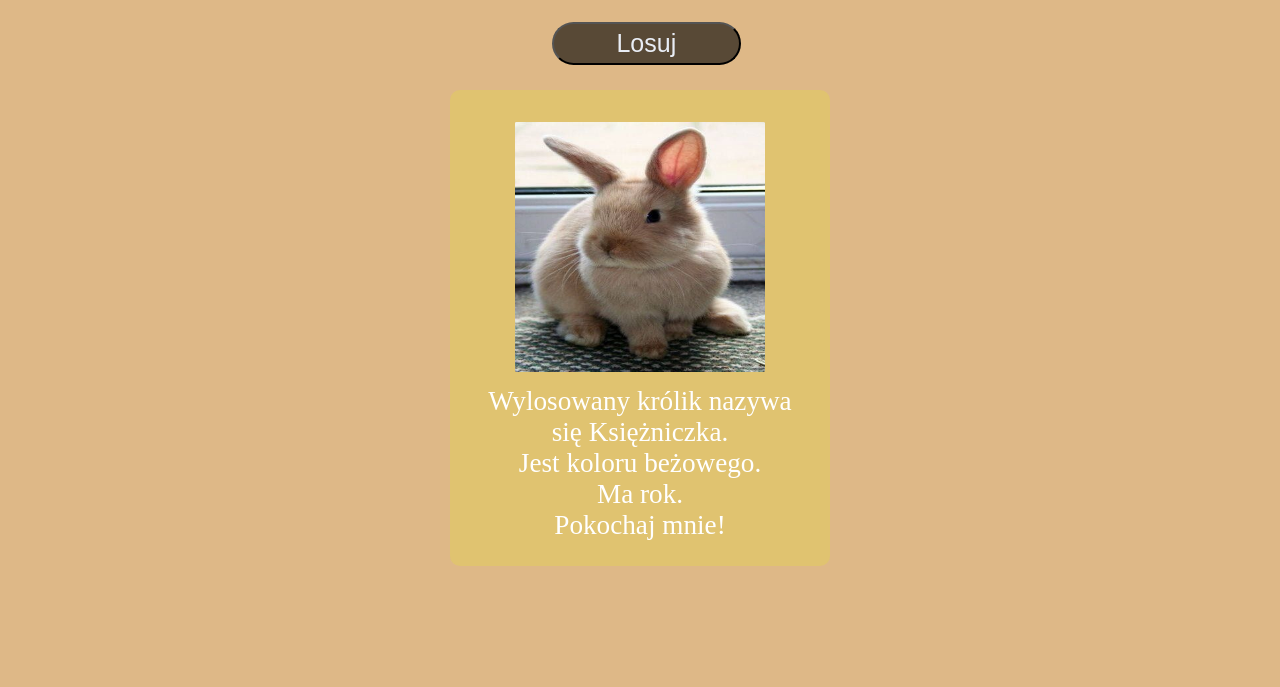
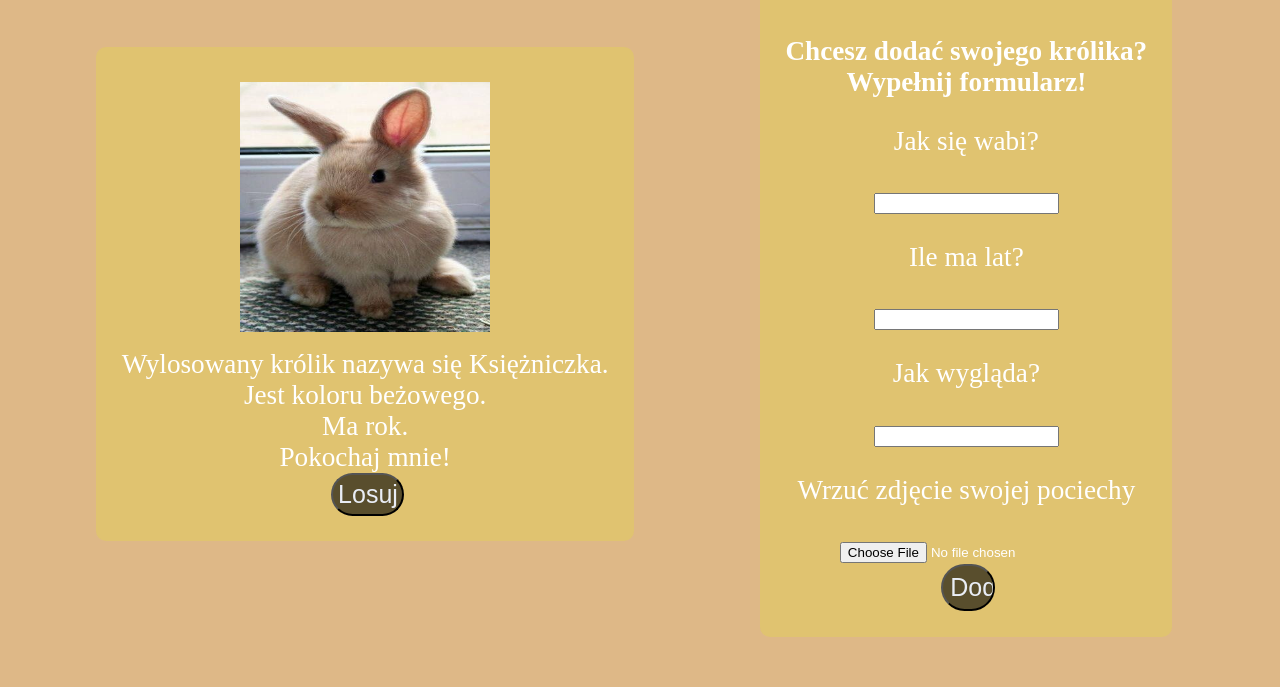
Before and after one commit to PaulinaSob/obiekty, a plain HTML site: page index.html in a window 1280 px wide. Shown: the part 113-800 px from the top of the page. Drawn offline with Linux system fonts and the light colour scheme.

Commit message:
dodanie dodawania

```diff
--- a/index.html
+++ b/index.html
@@ -14,11 +14,12 @@
             color:rgb(120, 100, 44);
             text-align: center;
         }
-        #wylosowany{
+        #losowanie{
             padding:2%;
+            float: left;
+            margin-left:7%;
+            margin-right:5%;
             margin-top:2%;
-            margin-left:35%;
-            margin-right:35%;
             border-radius: 10px;
             text-align:center;
             background-color:rgb(224, 195, 112);
@@ -33,6 +34,7 @@
         #guzik{
             background-color:rgba(0,0,0,0.6);
             margin-left: 43%;
+            width:400px;
             margin-right:42%;
             font-size:25px;
             padding: 5px;
@@ -41,16 +43,53 @@
             border-radius: 3vw;
             color:rgb(233, 237, 245);
         }
+        #dodawanie{
+            float:left;
+            margin-left:5%;
+            margin-right:5%;
+            margin-top:-3%;
+            padding:2%;
+            border-radius: 10px;
+            text-align:center;
+            background-color:rgb(224, 195, 112);
+            color:white;
+        }
+        #dodaj{
+            background-color:rgba(0,0,0,0.6);
+            margin-left: 43%;
+            margin-right:42%;
+            font-size:25px;
+            padding: 2%;
+            width:15%;
+            text-align: center;
+            border-radius: 3vw;
+            color:rgb(233, 237, 245);
+        }
 
     </style>
 </head>
-<body>
+<div>
     <main><h1>Wylosuj sobie królika!</h1></main>
-    <form><button id="guzik">Losuj</button></form>
-    <div id="container"></div>
+    <div id="losowanie"><div id="container">
+
+    </div>
+    <form><button id="guzik">Losuj</button></form></div>
+    <div id="dodawanie">
+        <p><b>Chcesz dodać swojego królika?<br>Wypełnij formularz!</b></p>
+        <form>
+        <p>Jak się wabi?</p>
+        <input type="text" id="imie">
+        <p>Ile ma lat?</p>
+        <input type="number" id="wiek">
+        <p>Jak wygląda?</p>
+        <input type="text" id="wyglad">
+        <p>Wrzuć zdjęcie swojej pociechy</p>
+        <input type="file" id="zdjecie">
+        <input type="button" id="dodaj" value="Dodaj">
+        </form></div>
 <script>
     let guzik=document.getElementById("guzik");
-
+    let dodaj=document.getElementById("dodaj");
 
     const krolik1={
         imie: "Łatek",
@@ -87,7 +126,27 @@
         img: '<img src="krolik5.png">',
         powitanie: "Pogłaszczesz mnie?"
     }
+
     const tablica = [krolik1,krolik2,krolik3,krolik4,krolik5];
+    const tablica1=[];
+    let dodatkowa=1;
+
+    dodaj.addEventListener('click',dodawanie(tablica));
+    function dodawanie(tablica){
+        let imie=document.getElementById("imie").value;
+        let wiek=document.getElementById("wiek").value;
+        let wyglad=document.getElementById("wyglad").value;
+        let zdjecie=document.getElementById("zdjecie");
+
+    tablica1[dodatkowa]={
+        imie: imie,
+        kolor: wyglad,
+        wiek: wiek,
+        img: zdjecie
+    }
+
+    dodatkowa++;
+    }
 
     guzik.addEventListener('click',losowanie(tablica));
 
@@ -104,6 +163,7 @@
     wylosowany.innerHTML+=losowanie.powitanie;
 
     container.appendChild(wylosowany);
+
 }
 </script>
 </body>
```
